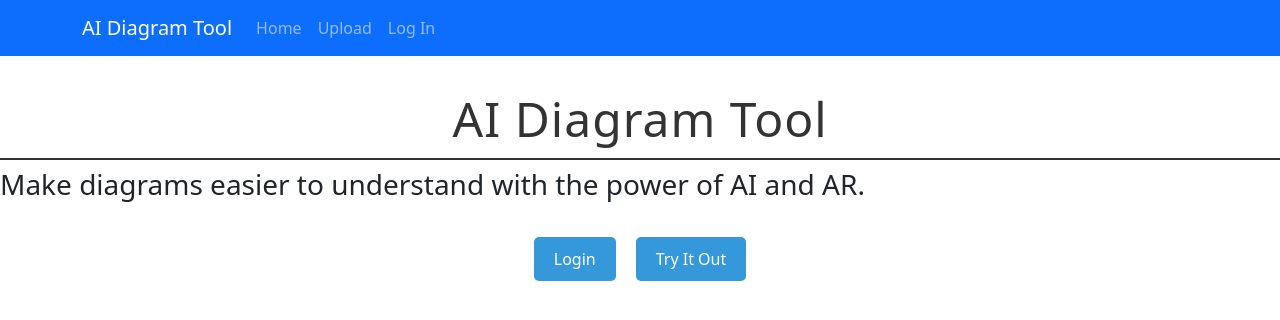
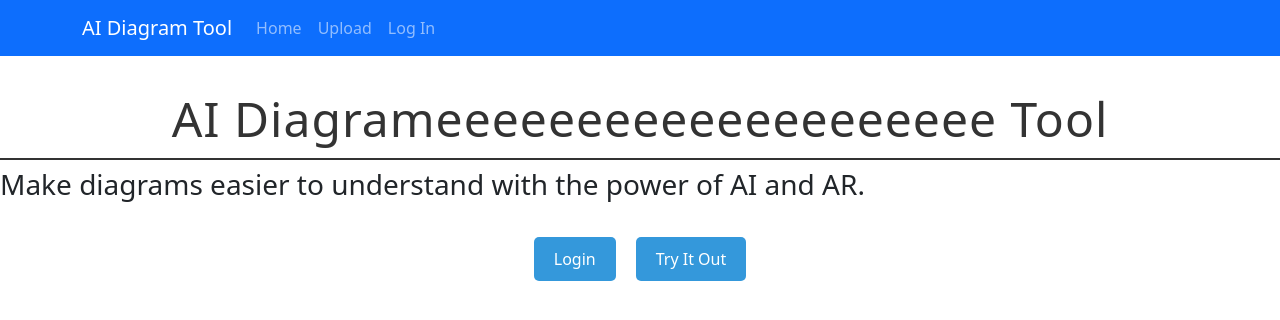
Before and after one commit to Tom8520/DRP_18, a React (Create React App) app in the folder frontend/: page / in a window 1280 px wide. Shown: the top 320 px of the page. Built offline with nearby package versions, Linux system fonts and the light colour scheme.

Commit message:
code review change

```diff
--- a/frontend/src/pages/LandingPage.tsx
+++ b/frontend/src/pages/LandingPage.tsx
@@ -22,7 +22,7 @@ const LandingPage = () => {
       </Navbar>
       <br></br>
       <div className="header">
-        <h1 className='stylish-header'>AI Diagram Tool</h1>
+        <h1 className='stylish-header'>AI Diagrameeeeeeeeeeeeeeeeeeee Tool</h1>
         <h3>Make diagrams easier to understand with the power of AI and AR.</h3>
       </div>
       <div className="div-container">
```
